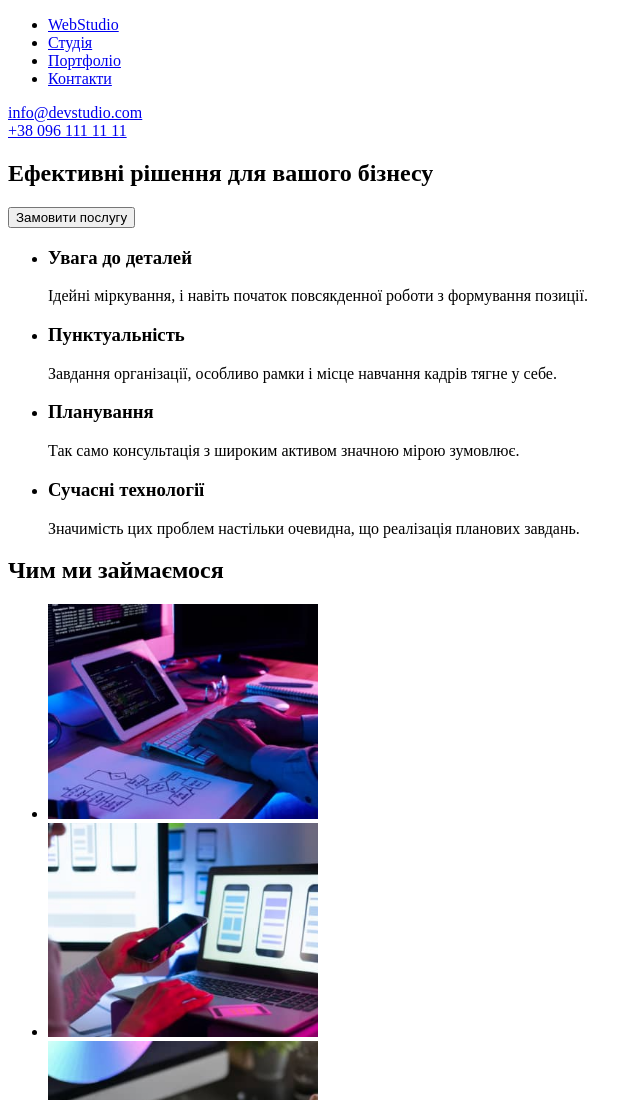
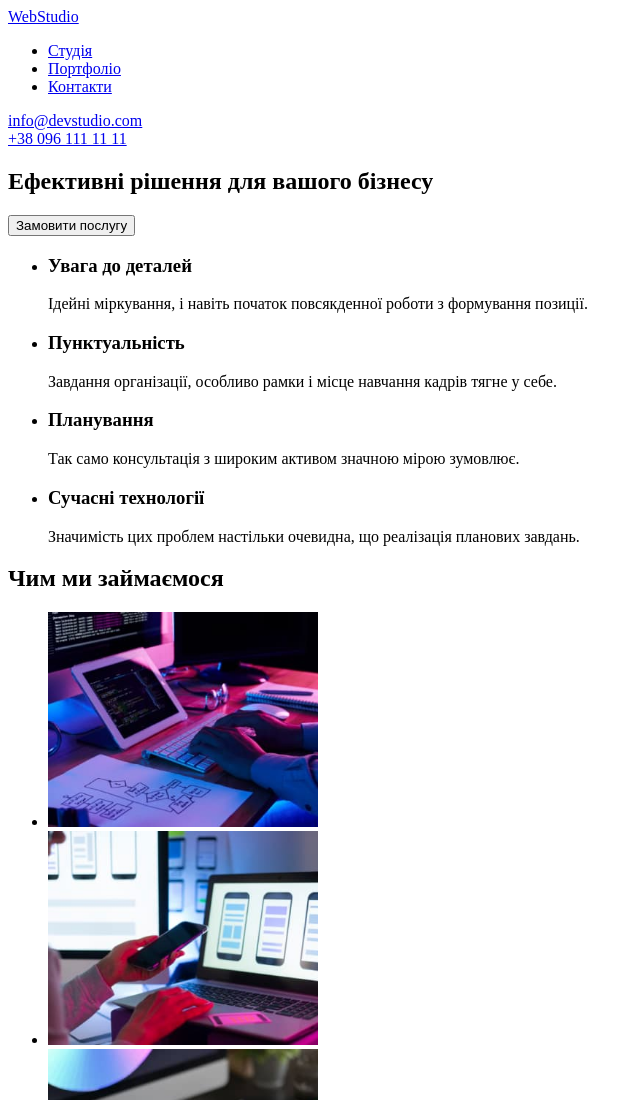
Before and after one commit to VikkyS7/goit-markup-hw-01, a plain HTML site: page index.html in a window 1280 px wide. Shown: the top 1100 px of the page, without its empty margins (0-642 px from the left). Drawn offline with Linux system fonts and the light colour scheme.

Commit message:
hw1finished1

```diff
--- a/index.html
+++ b/index.html
@@ -9,8 +9,8 @@
 <body>
   <header>
      <nav>
+        <a href="/.index.html" target="_blank" rel="noopener noreferrer nofollow">WebStudio</a>
  <ul>
-    <li><a href="/.index.html" target="_blank" rel="noopener noreferrer nofollow">WebStudio</a></li>
     <li><a href="/.index.html" target="_blank" rel="noopener noreferrer nofollow">Студія</a></li>
     <li><a href="#" target="_blank" rel="noopener noreferrer nofollow">Портфоліо</a></li>
     <li><a href="#" target="_blank" rel="noopener noreferrer nofollow">Контакти</a></li>
```
